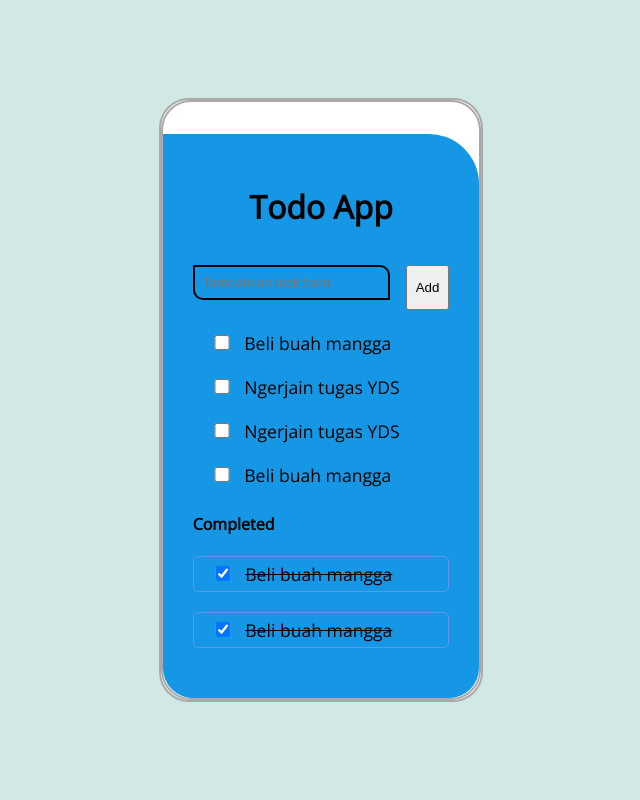
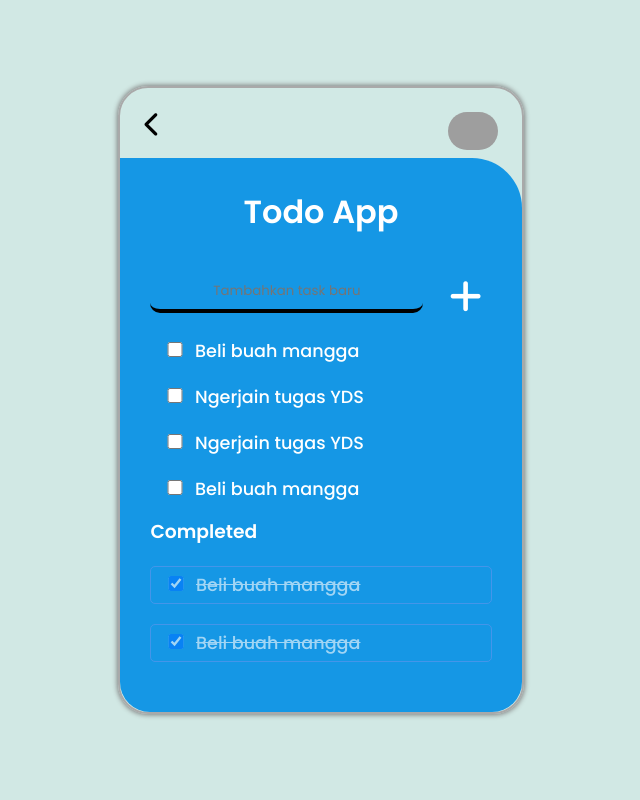
Before and after one commit to Yaumi-Digital-School/live-week-4, a PHP site: page / in a window 1280 px wide. Shown: the whole page, without its empty margins (319-959 px from the left). Run offline with PHP 8.4, Linux system fonts and the light colour scheme; data comes from the database, SQL or seed files in the repository; grey boxes are pictures that could not be loaded.

Commit message:
[Final Design]

```diff
--- a/css/style.css
+++ b/css/style.css
@@ -1,5 +1,11 @@
+@import url("https://fonts.googleapis.com/css2?family=Poppins:wght@100;200;300;400;500;600&display=swap");
+* {
+  padding: 0;
+  margin: 0;
+  box-sizing: border-box;
+  font-family: "Poppins", sans-serif;
+}
 body {
-  font-family: "Open Sans";
   background-color: #d1e8e4;
   display: flex;
   justify-content: center;
@@ -10,19 +16,32 @@ body {
   display: block;
   max-width: 100%;
   min-height: 500px;
-  background: white;
+  background: rgba(209, 232, 228, 0.2);
   border: solid 2px darkgray;
   border-radius: 30px;
+  box-shadow: 0 0 5px 1px gray;
+  margin: 2rem auto;
+}
+.icon {
+  display: flex;
+  justify-content: space-between;
+  padding: 1.5rem;
+  font-size: 1.6rem;
+}
+.icon img {
+  width: 50px;
+  border-radius: 50px;
 }
 .top {
-  border: solid 2px darkgray;
   border-radius: 30px;
+  color: #fff;
+  font-weight: 500;
 }
 .top::before {
   content: "";
   width: 100%;
   display: flex;
-  margin-top: 2rem;
+  margin-top: -1rem;
 }
 .todo-cd {
   padding: 30px;
@@ -45,17 +64,24 @@ body {
 .task-input {
   width: 100%;
   padding: 8px;
-  border-radius: 0 10px 0 10px;
+  border-radius: 0 0 10px 10px;
   margin-bottom: 10px;
-  border: 2px solid black;
   outline: none;
   background: none;
   color: black;
+  border: none;
+  text-align: center;
+  border-bottom: 4px solid black;
 }
 
 .btn-add-task {
-  padding: 0 8px;
+  padding: 0 10px;
   margin-left: 1rem;
+  background: none;
+  outline: none;
+  border: none;
+  font-size: 2.3rem;
+  color: #fff;
 }
 
 .mark-done {
@@ -74,3 +100,6 @@ body {
   width: 30px;
   height: 15px;
 }
+.section-task-done > .task-item {
+  opacity: 0.6;
+}
--- a/index.php
+++ b/index.php
@@ -8,7 +8,8 @@
         <link rel="stylesheet" type="text/css" href="css/style.css"/>
         <link rel="stylesheet"
               href="https://fonts.googleapis.com/css2?family=Open+Sans">
-
+        <!-- FontAwesome 5 -->
+        <link rel="stylesheet" href="https://cdnjs.cloudflare.com/ajax/libs/font-awesome/6.0.0-beta2/css/all.min.css">
         <script src="https://code.jquery.com/jquery-3.6.0.min.js"
                 integrity="sha256-/xUj+3OJU5yExlq6GSYGSHk7tPXikynS7ogEvDej/m4="
                 crossorigin="anonymous"></script>
@@ -17,13 +18,17 @@
     <body>
         <div class="main-app">
             <div class="container">
+              <div class="icon">
+                <i class="fas fa-chevron-left"></i>
+                <img src="https://img2.pngdownload.id/20180523/tha/kisspng-businessperson-computer-icons-avatar-clip-art-lattice-5b0508dc6a3a10.0013931115270566044351.jpg" alt="">
+              </div>
               <div class="top">
                 <div class="todo-cd">
                 <h1 class="title">Todo App</h1>
                 <div class="section-input">
                     <form action="add_task.php" method="POST">
                         <input type="text" class="task-input" id="input-field" name="input_task" placeholder="Tambahkan task baru"/>
-                        <button type="submit" class="btn-add-task">Add</button>
+                        <button type="submit" class="btn-add-task"><i class="fas fa-plus"></i></button>
                     </form>
                 </div>
                 <div class="section-task">
@@ -42,7 +47,7 @@
                     <?php } ?>
                 </div>
                 <div class="section-task-done">
-                    <h4>Completed</h4>
+                    <h3>Completed</h3>
                     <?php while ($todo = $results->fetchArray()) {
                             if ($todo['is_done'] == 1) { ?>
                         <div class="task-item" style="margin: 20px 0; border: solid 1px cornflowerblue">
```
